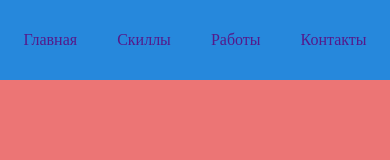
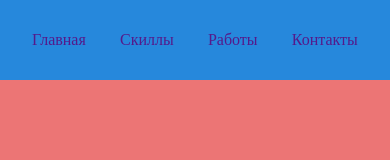
Before and after one commit to Roman-Kachura/portfolio, a React (Create React App) app: page / in a window 390 px wide. Shown: the top 160 px of the page. Built offline with nearby package versions, Linux system fonts and the light colour scheme.

Commit message:
Исправлен горизонтальный скролл!

```diff
--- a/src/components/header/Header.module.css
+++ b/src/components/header/Header.module.css
@@ -10,7 +10,7 @@
 
 @media screen and (max-width: 480px){
     .header{
-        padding: 10px 20px;
-        justify-content: center;
+        padding: 10px;
+        justify-content: start;
     }
 }
--- a/src/components/navigation/Navbar.module.css
+++ b/src/components/navigation/Navbar.module.css
@@ -13,6 +13,11 @@
 
 @media screen and (max-width: 480px){
     .nav{
-
+        width: 100%;
+        margin: 0;
+        justify-content: space-between;
+    }
+    .nav a{
+        margin:0 auto;
     }
 }
```
